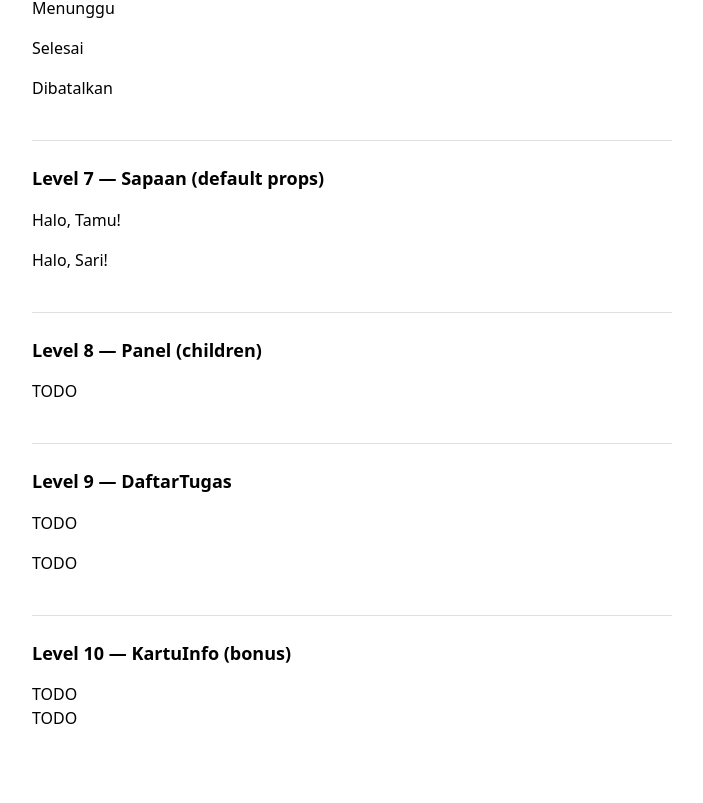
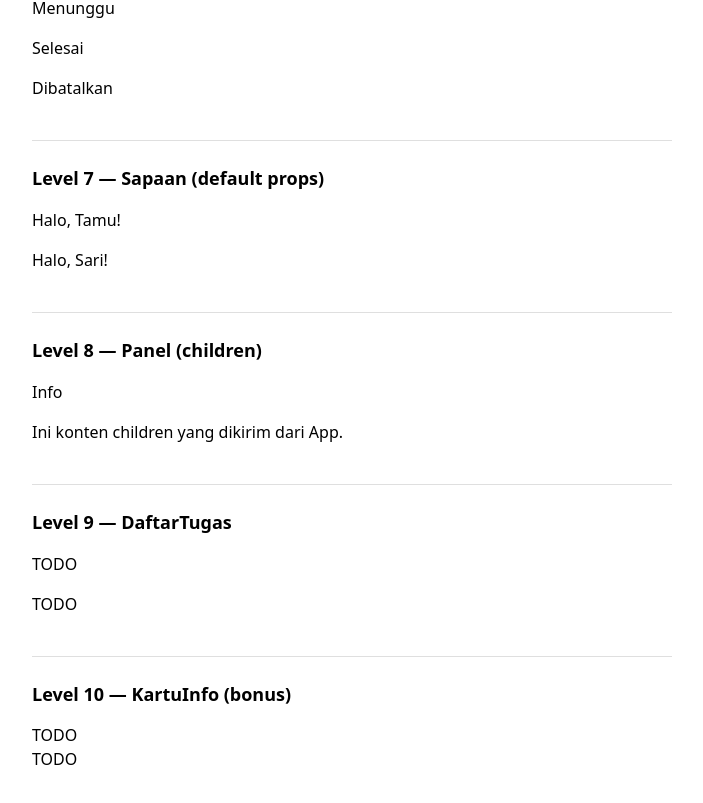
Before and after one commit to webdev-if-its/frontend-5053241032, a React (Vite) app in the folder pertemuan-02/: page / in a window 1280 px wide. Shown: the part 1262-2065 px from the top of the page, without its empty margins (288-991 px from the left). Built offline with nearby package versions, Linux system fonts and the light colour scheme.

Commit message:
pertemuan-02: Level 8 selesai

```diff
--- a/pertemuan-02/src/components/Panel.tsx
+++ b/pertemuan-02/src/components/Panel.tsx
@@ -1,6 +1,18 @@
 // TODO(Level 8): beri tipe props yang benar — { judul: string; children: ReactNode }
 // (impor tipe ReactNode dari 'react'). Render <section> berisi judul (mis.
 // di <h3>) DAN {children} di dalamnya. Lihat SOAL.md untuk kontrak lengkap.
-export function Panel(props: any) {
-  return <section>TODO</section>
+//
+
+import type { ReactNode } from "react"
+
+interface panelProps{
+  judul: string
+  children: ReactNode
 }
+
+export function Panel({judul = "halo", children}: panelProps) {
+  return <section>
+    <p>{judul}</p>
+    {children}
+  </section>
+}
```
